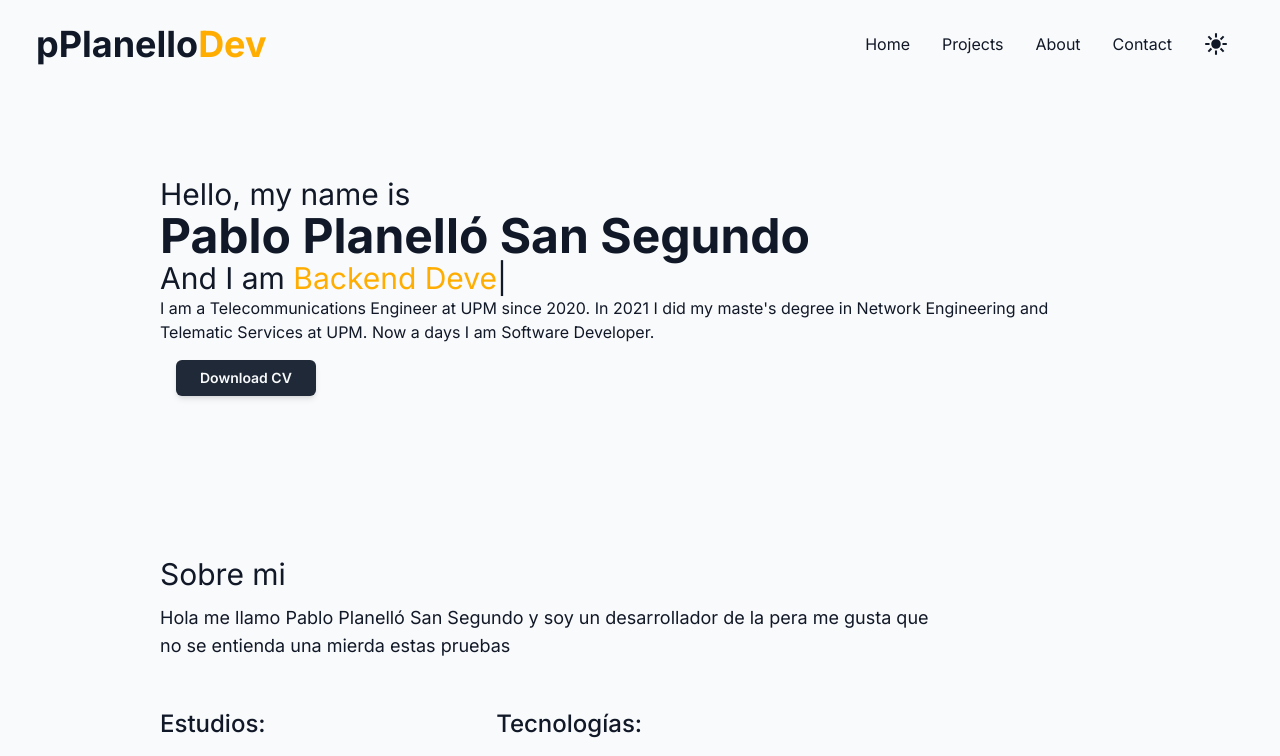
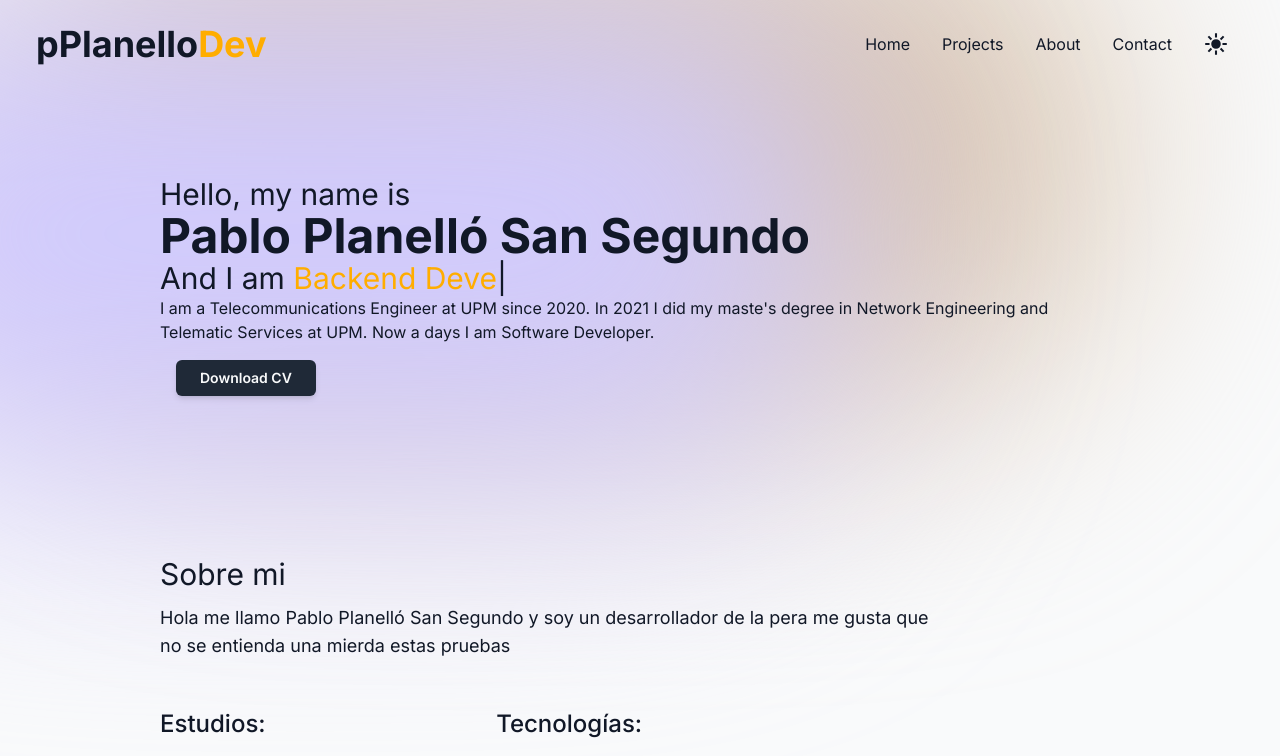
Before and after one commit to pPlanello/portfolio, a Next.js app: page / in a window 1280 px wide. Shown: the top 756 px of the page. Built offline with nearby package versions, Linux system fonts and the light colour scheme.

Commit message:
Add new style background in layout

```diff
--- a/package.json
+++ b/package.json
@@ -1,6 +1,6 @@
 {
 	"name": "portfolio",
-	"version": "0.9.4",
+	"version": "0.9.5",
 	"private": true,
 	"scripts": {
 		"dev": "next dev",
--- a/src/app/layout.tsx
+++ b/src/app/layout.tsx
@@ -21,6 +21,8 @@ export default function RootLayout({
 			<body
 				className={`bg-main-theme dark:bg-main-theme-dark text-main-theme-dark dark:text-main-theme ${inter.className}`}
 			>
+				<div className="bg-[#d6c0a7] dark:bg-[#a16d4e] absolute top-[-6rem] -z-10 right-[11rem] h-[31.25rem] w-[31.25rem] rounded-full blur-[8rem] dark:blur-[20rem] sm:w-[68.75rem]"></div>
+				<div className="bg-[#d1cbfd] dark:bg-[#51528b] absolute top-[-1rem] -z-10 left-[-35rem] h-[31.25rem] w-[50rem] rounded-full blur-[8rem] dark:blur-[20rem] sm:w-[68.75rem] md:left-[-33rem] lg:left-[-28rem] xl:left-[-15rem] 2xl:left-[-5rem]"></div>
 				<DarkModeProvider>
 					<Notification />
 					<Navbar />
```
